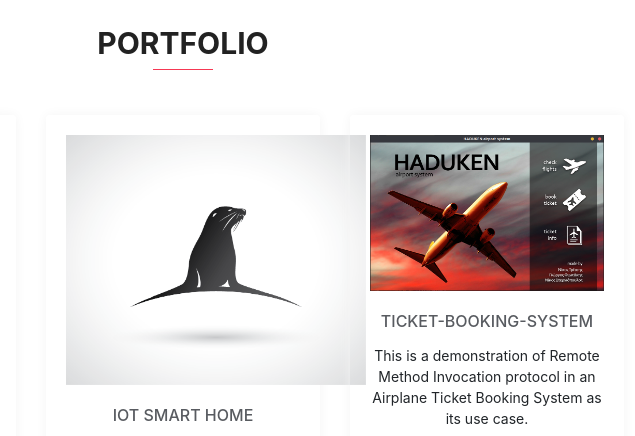
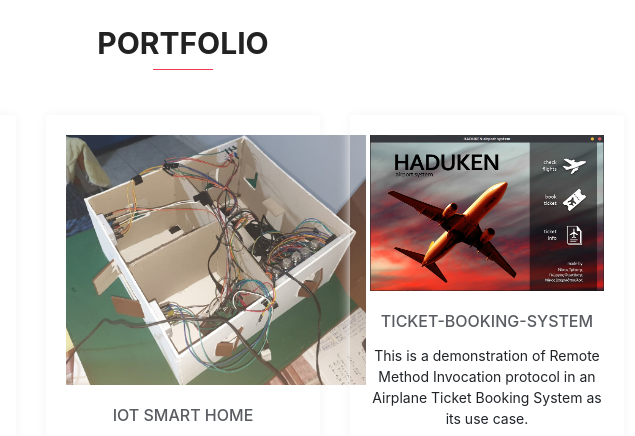
Before and after one commit to AbstractVersion/AbstractVersion, a website with bundled scripts: page index.html in a window 1280 px wide. Shown: the part 6320-6756 px from the top of the page, 593-1228 px from the left. Built offline with nearby package versions, Linux system fonts and the light colour scheme; a web font is replaced by a local one.

Commit message:
Certif. fix

```diff
--- a/index.html
+++ b/index.html
@@ -996,7 +996,7 @@
           <a href="https://gitlab.com/abs_portfolio/iot-smart-home">
           <div class="col-md-6 col-lg-4 col-xs-12">
             <div class="services-item wow fadeInRight" data-wow-delay="0.6s">
-              <img style="width:300px; height:250px;"src="./img/maria.png" alt="Java">
+              <img style="width:300px; height:250px;"src="./img/projects/smart_home.png" alt="Java">
 
               <div class="services-content">
                 <h3><a href="#">IoT Smart Home</a></h3>
```
Also changed, not shown: img/projects/smart_home.png (added).
